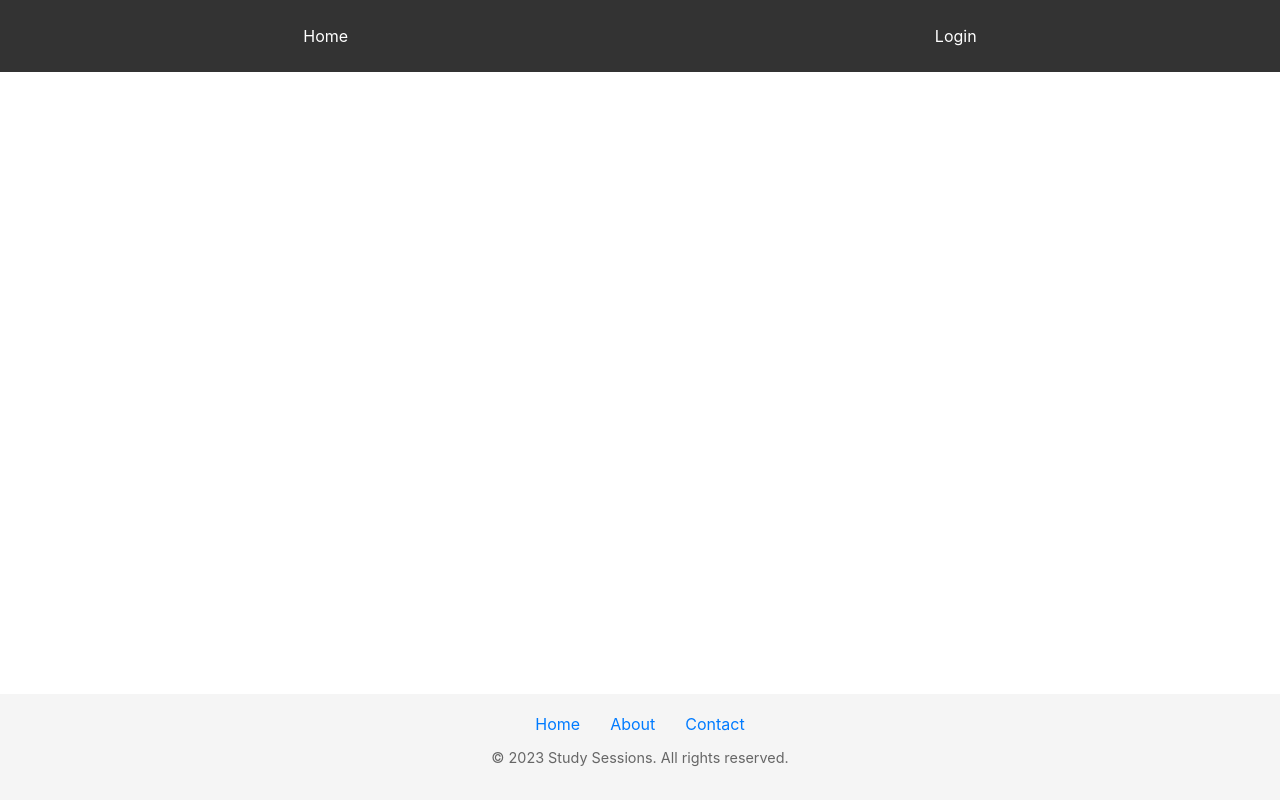
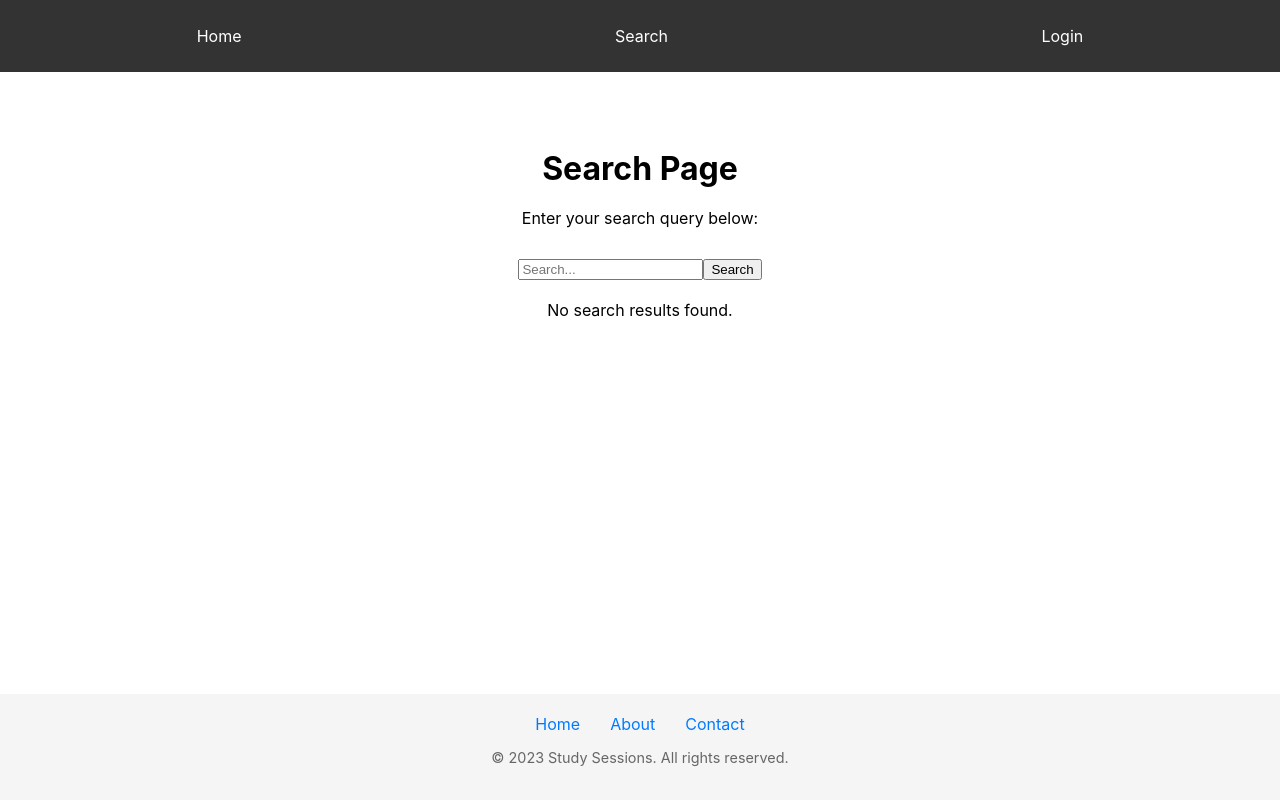
Before and after one commit to Stanagley/Study-Session-Connect, a React (Create React App) app in the folder ssc/: page /search in a window 1280 px wide. Built offline with nearby package versions, Linux system fonts and the light colour scheme.

Commit message:
added search page

```diff
--- a/ssc/src/App.jsx
+++ b/ssc/src/App.jsx
@@ -5,8 +5,10 @@ import HomePage from './views/HomePage';
 import AboutPage from './views/AboutPage';
 import ContactPage from './views/ContactPage';
 import CreateSessionPage from './views/CreateSessionPage';
+import SearchPage from './views/SearchPage';
 import NavBar from './components/NavBar';
 import Footer from './components/Footer';
+
 
 function App() {
     return (
@@ -16,6 +18,7 @@ function App() {
                 <Routes>
                     <Route path="login" element={<LoginPage />} />
                     <Route path="about" element={<AboutPage />} />
+                    <Route path="search" element={<SearchPage />} />
                     <Route path="" element={<HomePage />} />
                     <Route path="contact" element={<ContactPage />} />
                     <Route path="create-session" element={<CreateSessionPage />} />
--- a/ssc/src/components/NavBar.jsx
+++ b/ssc/src/components/NavBar.jsx
@@ -1,4 +1,5 @@
 import React from 'react';
+import { Link } from 'react-router-dom';
 
 function NavBar() {
     const styles = {
@@ -11,8 +12,9 @@ function NavBar() {
     return (
         <nav style={styles.nav}>
             <ul style={styles.ul}>
-                <li style={styles.li}><a href="/" style={styles.a}>Home</a></li>
-                <li style={styles.li}><a href="/login" style={styles.a}>Login</a></li>
+                <li style={styles.li}><Link to="/" style={styles.a}>Home</Link></li>
+                <li style={styles.li}><Link to="/search" style={styles.a}>Search</Link></li>
+                <li style={styles.li}><Link to="/login" style={styles.a}>Login</Link></li>
             </ul>
         </nav>
     );
--- /dev/null
+++ b/ssc/src/components/SearchBar.jsx
@@ -0,0 +1,36 @@
+import React, { useState } from 'react';
+
+function SearchBar({ onSearch }) {
+    const [query, setQuery] = useState('');
+
+    const handleInputChange = (event) => {
+        setQuery(event.target.value);
+    };
+
+    const handleSearch = () => {
+        if (query.trim() !== '') {
+            onSearch(query);
+        }
+    };
+
+    const handleKeyPress = (event) => {
+        if (event.key === 'Enter') {
+            handleSearch();
+        }
+    };
+
+    return (
+        <div className="search-bar">
+            <input
+                type="text"
+                placeholder="Search..."
+                value={query}
+                onChange={handleInputChange}
+                onKeyPress={handleKeyPress}
+            />
+            <button onClick={handleSearch}>Search</button>
+        </div>
+    );
+}
+
+export default SearchBar;
--- /dev/null
+++ b/ssc/src/views/SearchPage.jsx
@@ -0,0 +1,40 @@
+import React, { useState } from 'react';
+import SearchBar from '../components/SearchBar';
+
+function SearchPage() {
+    const styles = {
+        container: { padding: '50px 20px', textAlign: 'center' },
+        title: { fontSize: '2em', marginBottom: '20px' },
+        description: { marginBottom: '30px' },
+        button: { padding: '10px 20px', cursor: 'pointer', backgroundColor: '#007BFF', color: 'white', border: 'none', borderRadius: '5px' },
+        searchResults: { marginTop: '20px' },
+    };
+
+    const [searchResults, setSearchResults] = useState([]); // State to store search results
+
+    const handleSearch = (query) => {
+
+    };
+
+    return (
+        <div style={styles.container}>
+            <h2 style={styles.title}>Search Page</h2>
+            <p style={styles.description}>Enter your search query below:</p>
+            <SearchBar onSearch={handleSearch} />
+
+            <div style={styles.searchResults}>
+                {searchResults.length > 0 ? (
+                    <ul>
+                        {searchResults.map((result, index) => (
+                            <li key={index}>{result}</li>
+                        ))}
+                    </ul>
+                ) : (
+                    <p>No search results found.</p>
+                )}
+            </div>
+        </div>
+    );
+}
+
+export default SearchPage;
```
